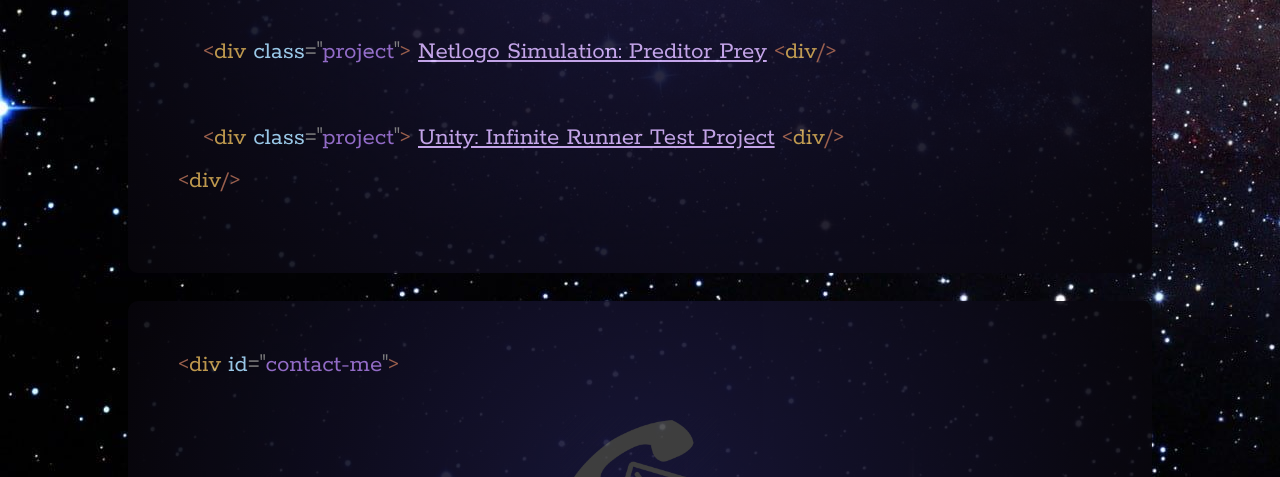
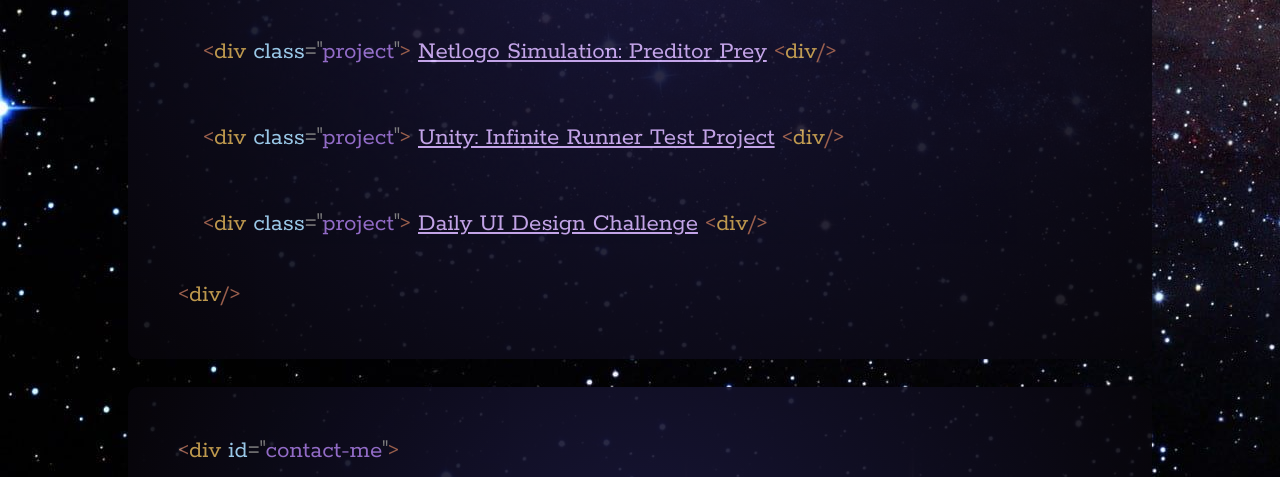
Before and after one commit to joelcomfort04/about-me-site, a plain HTML site: page index.html in a window 1280 px wide. Shown: the part 1281-1758 px from the top of the page. Drawn offline with Linux system fonts and the light colour scheme.

Commit message:
added a project

```diff
--- a/index.html
+++ b/index.html
@@ -120,10 +120,19 @@
 
                 </p>
 
+               <br>
+                <p class="info-content">
+                    <span class="orange"><</span><span class="gold">div</span><span class="blue"> class</span><span class="grey">="</span><span
+                    class="purple">project</span><span class="grey">"</span><span class="orange">></span>
+                       <a target="_blank" and rel="noopener noreferrer" class="link-no-style" href="https://www.behance.net/gallery/113123207/Daily-UI-Challenge">Daily UI Design Challenge</a>
+                    <span class="orange"><</span><span class="gold">div</span><span class="orange">/></span>
+
+                </p>
+                <br>
                 <div class="div-ender">
                     <span class="orange"><</span><span class="gold">div</span><span class="orange">/></span>
                 </div>
-                <br>
+
             </p>
 
         </div>
```
